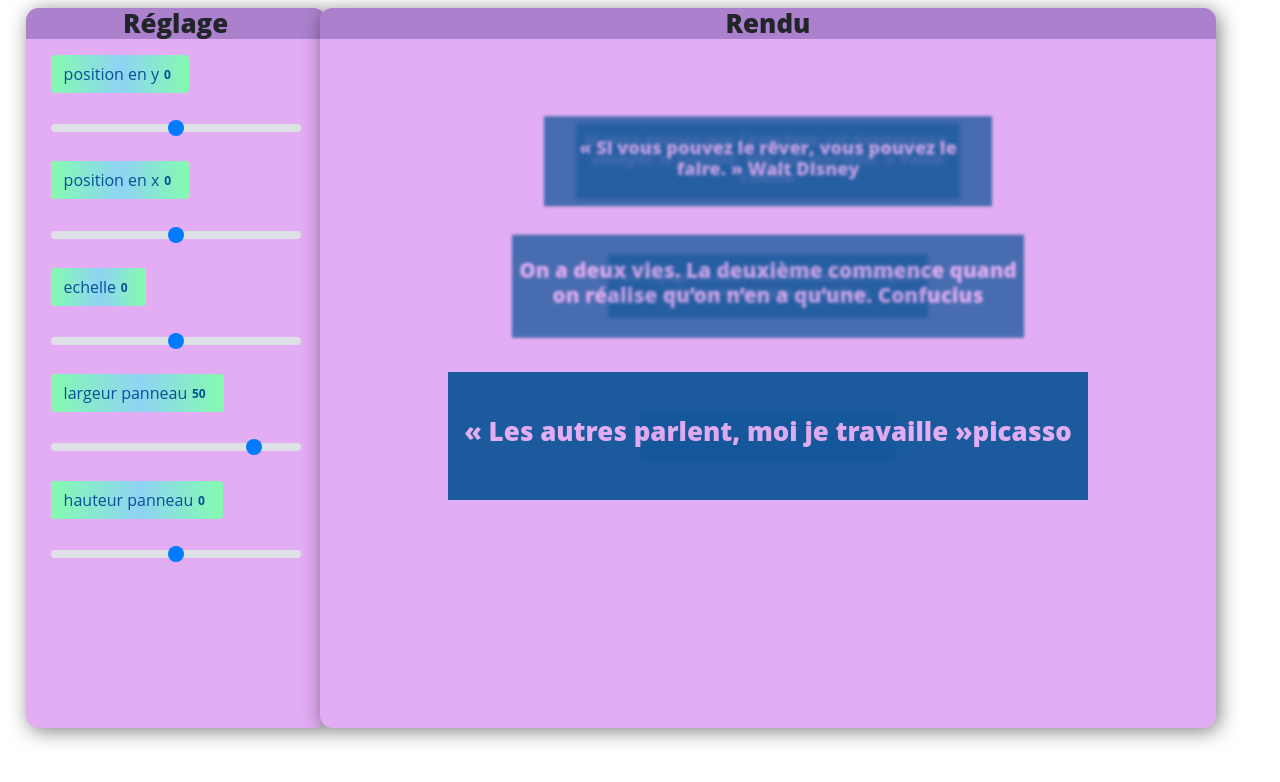
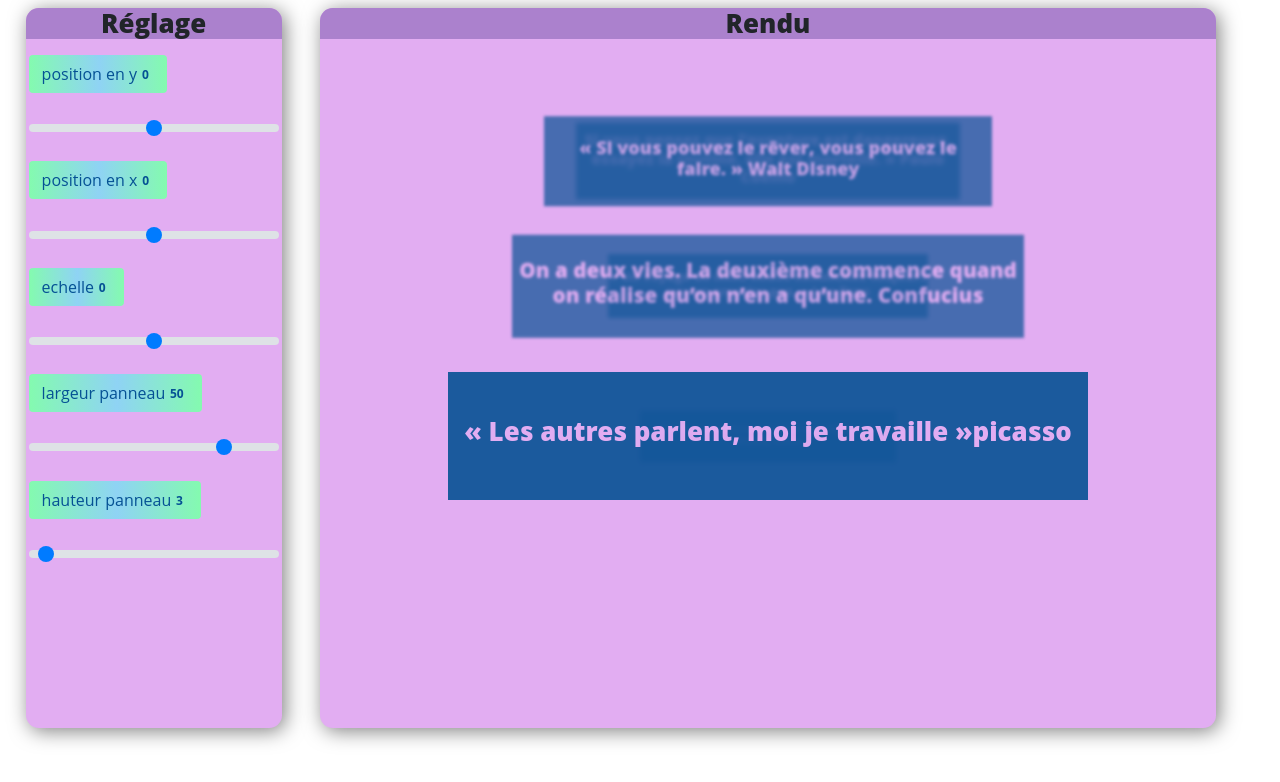
Before and after one commit to specialjcg/carvuecli3, a Vue app: page / in a window 1280 px wide. Shown: the top 782 px of the page. Built offline with nearby package versions, Linux system fonts and the light colour scheme.

Commit message:
modification ajout de la hauteur et css

```diff
--- a/src/components/HelloWorld.vue
+++ b/src/components/HelloWorld.vue
@@ -57,7 +57,7 @@
           id="poslargeur"
           v-model="choixlargeur"
           type="range"
-          min="0"
+          min="10"
           max="60"
           @input="changeWidth"
           size="1"
@@ -72,9 +72,9 @@
           id="poshauteur"
           v-model="choixhauteur"
           type="range"
-          min="-100"
-          max="100"
-          @input="choixhauteur"
+          min="1"
+          max="50"
+          @input="changeHeight"
           size="1"
         ></b-form-input>
       </div>
@@ -89,11 +89,11 @@
         :id="imginfo(num)"
       >
         <div class="maMission2">
-          <div class="transition-maison">
+
             <h1>
-              <span>{{ task }}</span>
+              {{ task }}
             </h1>
-          </div>
+
         </div>
       </div>
     </section>
@@ -141,7 +141,7 @@
     "« Si vous pouvez le rêver, vous pouvez le faire. » Walt Disney",
     "Si vous pensez que l’aventure est dangereuse, essayez la routine, elle est mortelle. » Paulo Coelho",
     "« Un voyage de mille lieues commence toujours par un premier pas. » Lao Tseu",
-    "« J’ai des questions à toutes vos réponses »  Woody Allen -",
+    "« J’ai des questions à toutes vos réponses »  Woody Allen ",
     "« Les autres parlent, moi je travaille »picasso"
   ];
   choixx: number = 0;
@@ -151,7 +151,7 @@
   choixxinter: number = 0;
   choixscinter: number = 0;
 
-  choixhauteur: number = 0;
+  choixhauteur: number = 3;
   choixlargeur: number = 50;
   choixlargeurinter: number = 0;
 
@@ -162,7 +162,7 @@
     this.choixyinter = 0;
     this.choixxinter = 0;
     this.choixscinter = 0;
-    this.choixhauteur = 0;
+    this.choixhauteur = 3;
     this.choixlargeur = 50;
     this.choixlargeurinter = 0;
     this.index = 0;
@@ -228,7 +228,15 @@
           this.choixlargeur + "vw";
       }
     }
-    this.choixlargeurinter = this.choixlargeur;
+  }
+  changeHeight() {
+    for (var num1 = 0; num1 < 6; num1++) {
+      const myElement = document.getElementById("imginfo" + num1)!;
+      if (myElement != null) {
+        myElement.style.height =
+          this.choixhauteur + "vh";
+      }
+    }
   }
   rotationLignecarroussel(positionCarrousselinter: Array<number>) {
     var interCarroussel = 0;
@@ -323,7 +331,7 @@
 .maMission {
   height: 10vw;
   position: absolute;
-	display: inline-block;
+
  top: 5vw;
   left: 10vw;
   bottom: 0;
@@ -332,7 +340,7 @@
 
 
   overflow-x: hidden;
-  overflow-y: auto;
+  overflow-y: hidden;
   /*perspective: 2px;*/
   transform-style: preserve-3d;
   /*top: 50%;
@@ -345,17 +353,22 @@
 
 .maMission2 {
   position: absolute;
-  top: 0;
-  left: 0;
+  margin:auto;
+  width:100%;
   height: auto;
-  width: 50vw;
+
   color: $color5;
   text-align: center;
+
+overflow-x: hidden;
+  overflow-y: hidden;
 
   top: 50%;
   /* poussé de la moitié de hauteur du référent */
   transform: translateY(-50%);
   /* tiré de la moitié de sa propre hauteur */
+
+
 }
 
 .styleParametre {
@@ -363,7 +376,7 @@
   top: 1vh;
   background: $color5;
   left: 2vw;
-  width: 300px;
+  width: 20vw;
   height: 90vh;
   border-radius: 1vw;
   box-shadow: 3px 3px 20px rgba(0, 0, 0, 0.5);
@@ -409,5 +422,6 @@
   font-size: 1.618em;
   font-weight: 800;
   line-height: 1.2;
+
 }
 </style>
```
